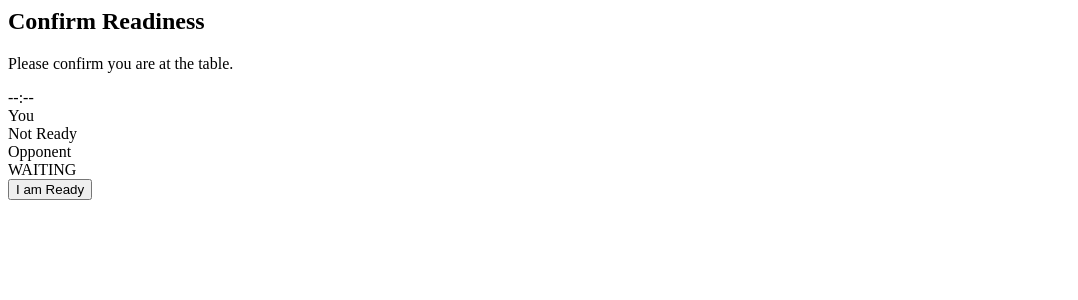
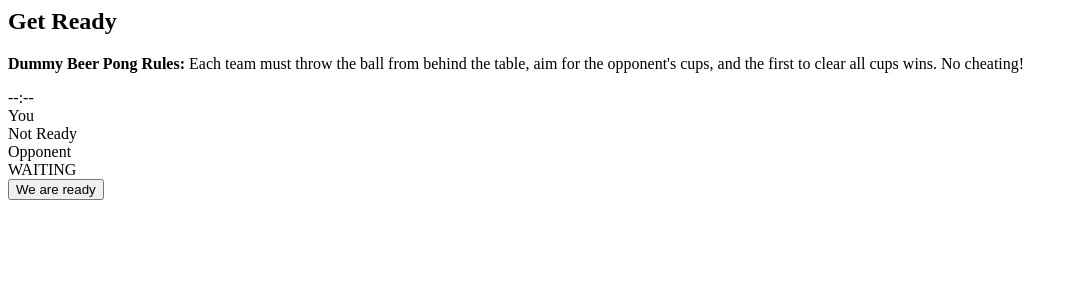
Before and after one commit to Davidxdydz/hackapong, a Flask app: template templates/game_states/confirm_ready.html in a window 1280 px wide. Shown: the top 300 px of the page, without its empty margins (0-1078 px from the left). Run offline with Flask 3, Linux system fonts and the light colour scheme; the template is opened without the code that fills it: values that come from a table or form of the project are taken from there, others are empty.

Commit message:
Add some rules

```diff
--- a/templates/game_states/confirm_ready.html
+++ b/templates/game_states/confirm_ready.html
@@ -1,5 +1,8 @@
-<h2 class="text-2xl font-bold text-brand-accent mb-2">Confirm Readiness</h2>
-<p class="text-slate-400 mb-8">Please confirm you are at the table.</p>
+<h2 class="text-2xl font-bold text-brand-accent mb-2">Get Ready</h2>
+<p class="text-slate-400 mb-8">
+    <strong>Dummy Beer Pong Rules:</strong> Each team must throw the ball from behind the table, aim for the opponent's
+    cups, and the first to clear all cups wins. No cheating!
+</p>
 
 <div class="text-7xl font-mono font-bold text-white mb-8 tracking-tight" id="ready-timer"
     data-deadline="{{ (match.scheduled_time.timestamp() * 1000 + 3 * 60 * 1000) | int }}">--:--</div>
@@ -20,5 +23,5 @@
 
 <button onclick="socket.emit('confirm_ready')"
     class="w-full max-w-xs bg-green-600 hover:bg-green-500 text-white font-bold py-4 rounded-xl text-lg shadow-lg transition-all">
-    I am Ready
+    We are ready
 </button>
```
